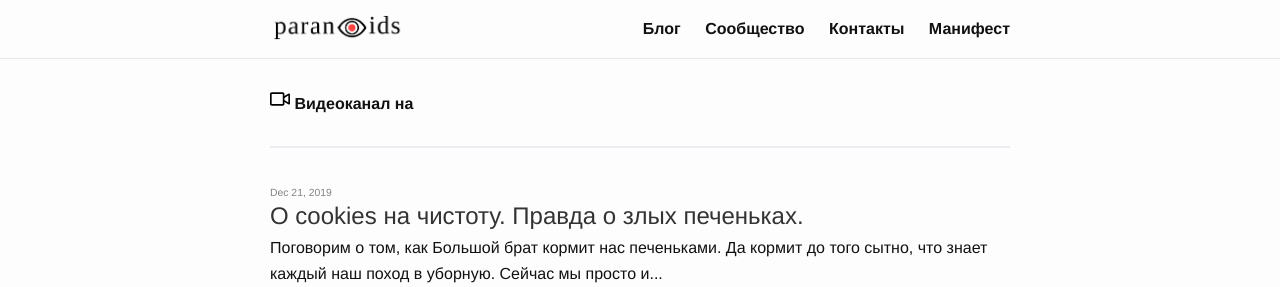
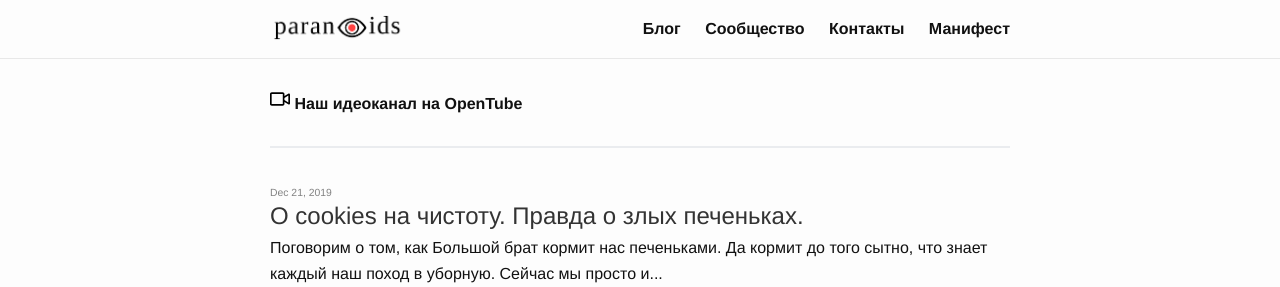
Before and after one commit to 2b7E1n6D0e5R7/2b7E1n6D0e5R7.github.io, a Jekyll site: the page built from index.html, in a window 1280 px wide. Shown: the top 287 px of the page. Built offline with Jekyll 4.4.1, drawn with Linux system fonts in a browser that asks for light colours; the list of posts is cut into pages by our own code.

Commit message:
Update blog.html

```diff
--- a/_layouts/blog.html
+++ b/_layouts/blog.html
@@ -5,7 +5,7 @@ layout: default
 
   <div class="blog-menu_link">
     <svg xmlns="http://www.w3.org/2000/svg" width="20px" height="20px" viewBox="0 0 576 512"><path id="video" d="M543.9 96c-6.2 0-12.5 1.8-18.2 5.7L416 170.1v-58.3c0-26.4-23.2-47.8-51.8-47.8H51.8C23.2 64 0 85.4 0 111.8v288.4C0 426.6 23.2 448 51.8 448h312.4c28.6 0 51.8-21.4 51.8-47.8v-58.3l109.7 68.3c5.7 4 12.1 5.7 18.2 5.7 16.6 0 32.1-13 32.1-31.5V127.5C576 109 560.5 96 543.9 96zM368 200v198.9c-.6.4-1.8 1.1-3.8 1.1H51.8c-2 0-3.2-.6-3.8-1.1V113.1c.6-.4 1.8-1.1 3.8-1.1h312.4c2 0 3.2.6 3.8 1.1V200zm160 155.2l-112-69.8v-58.7l112-69.8v198.3z"/></svg>
-    <b>Видеоканал на</b>
+    <b>Наш идеоканал на OpenTube</b>
   </div>
 
 </div>
```
